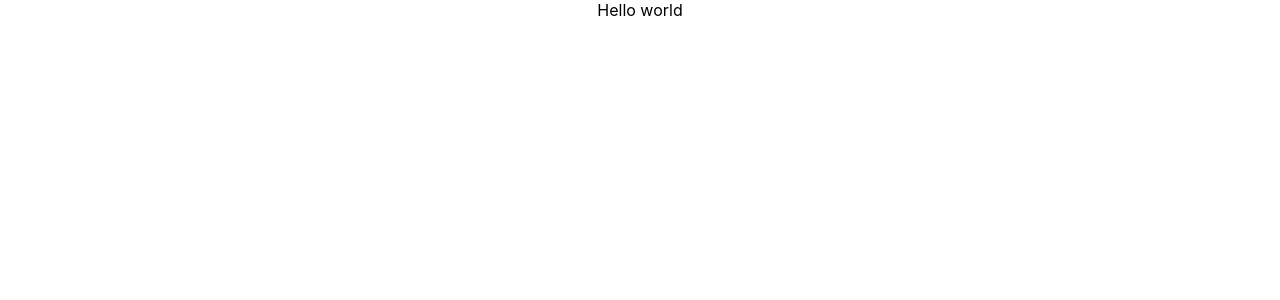
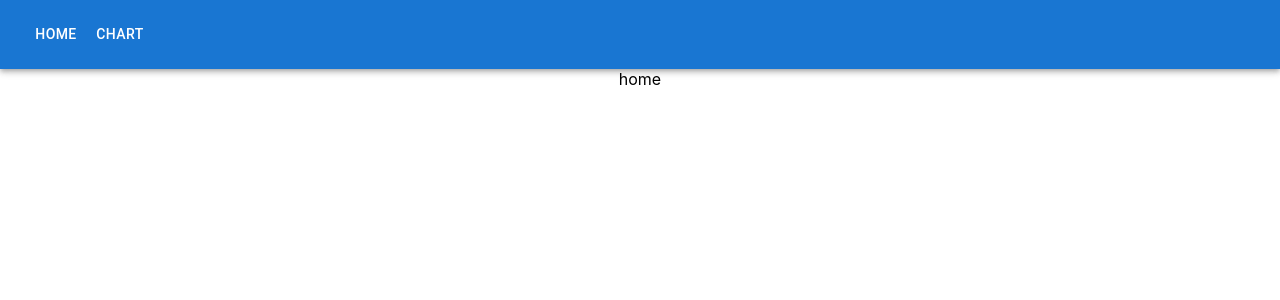
Before and after one commit to amirho1/Ariana-Interview, a React (Create React App) app: page / in a window 1280 px wide. Shown: the top 300 px of the page. Built offline with nearby package versions, Linux system fonts and the light colour scheme.

Commit message:
Add routing and init three maine routes

```diff
--- a/src/App.js
+++ b/src/App.js
@@ -1,10 +1,40 @@
 import React from "react";
-import './App.css';
+import "./App.css";
+import { Route, Routes } from "react-router-dom";
+import Home from "./routes/Home";
+import Chart from "./routes/Chart";
+import AppBar from "./components/AppBar";
+import FoF from "./components/FoF";
+
+const router = [
+  {
+    path: "/",
+    element: <Home />,
+  },
+  {
+    path: "/chart",
+    element: <Chart />,
+  },
+  // * This object should be the last
+  {
+    path: "*",
+    element: <FoF />,
+  },
+];
+
+function wrapElementsWithRouteEl({ path, element }) {
+  return path === "/" ? (
+    <Route index element={element} key={path} />
+  ) : (
+    <Route key={path} path={path} element={element} />
+  );
+}
 
 function App() {
   return (
     <div className="App">
-      Hello world
+      <AppBar />
+      <Routes>{router.map(wrapElementsWithRouteEl)}</Routes>
     </div>
   );
 }
--- /dev/null
+++ b/src/components/AppBar.jsx
@@ -0,0 +1,31 @@
+import React from "react";
+import AppBar from "@mui/material/AppBar";
+import Box from "@mui/material/Box";
+import Toolbar from "@mui/material/Toolbar";
+import Container from "@mui/material/Container";
+import Button from "@mui/material/Button";
+import { Link } from "react-router-dom";
+
+const pages = ["Home", "Chart"];
+
+const tabs = pages.map(page => {
+  const path = page.toLowerCase() === "home" ? "/" : page.toLowerCase();
+  return (
+    <Link to={path} key={page} style={{ textDecoration: "none" }}>
+      <Button sx={{ my: 2, color: "white", display: "block" }}>{page}</Button>
+    </Link>
+  );
+});
+
+function ResponsiveAppBar() {
+  return (
+    <AppBar position="static">
+      <Container maxWidth="xl">
+        <Toolbar disableGutters>
+          <Box sx={{ flexGrow: 1, display: "flex" }}>{tabs}</Box>
+        </Toolbar>
+      </Container>
+    </AppBar>
+  );
+}
+export default ResponsiveAppBar;
--- /dev/null
+++ b/src/components/FoF.jsx
@@ -0,0 +1,11 @@
+/* eslint-disable react/no-unescaped-entities */
+import React from "react";
+
+export default function FoF() {
+  return (
+    <>
+      <h1>Not Found</h1>
+      <span>The page You are looking doesn't exist</span>
+    </>
+  );
+}
--- a/src/index.js
+++ b/src/index.js
@@ -1,13 +1,16 @@
-import React from 'react';
-import ReactDOM from 'react-dom/client';
-import './index.css';
-import App from './App';
-import reportWebVitals from './reportWebVitals';
+import React from "react";
+import ReactDOM from "react-dom/client";
+import "./index.css";
+import App from "./App";
+import reportWebVitals from "./reportWebVitals";
+import { BrowserRouter } from "react-router-dom";
 
-const root = ReactDOM.createRoot(document.getElementById('root'));
+const root = ReactDOM.createRoot(document.getElementById("root"));
 root.render(
   <React.StrictMode>
-    <App />
+    <BrowserRouter>
+      <App />
+    </BrowserRouter>
   </React.StrictMode>
 );
 
--- /dev/null
+++ b/src/routes/Chart.jsx
@@ -0,0 +1,5 @@
+import React from "react";
+
+export default function Chart() {
+  return <div>Chart</div>;
+}
--- /dev/null
+++ b/src/routes/Home.jsx
@@ -0,0 +1,5 @@
+import React from "react";
+
+export default function Home() {
+  return <div>home</div>;
+}
```
